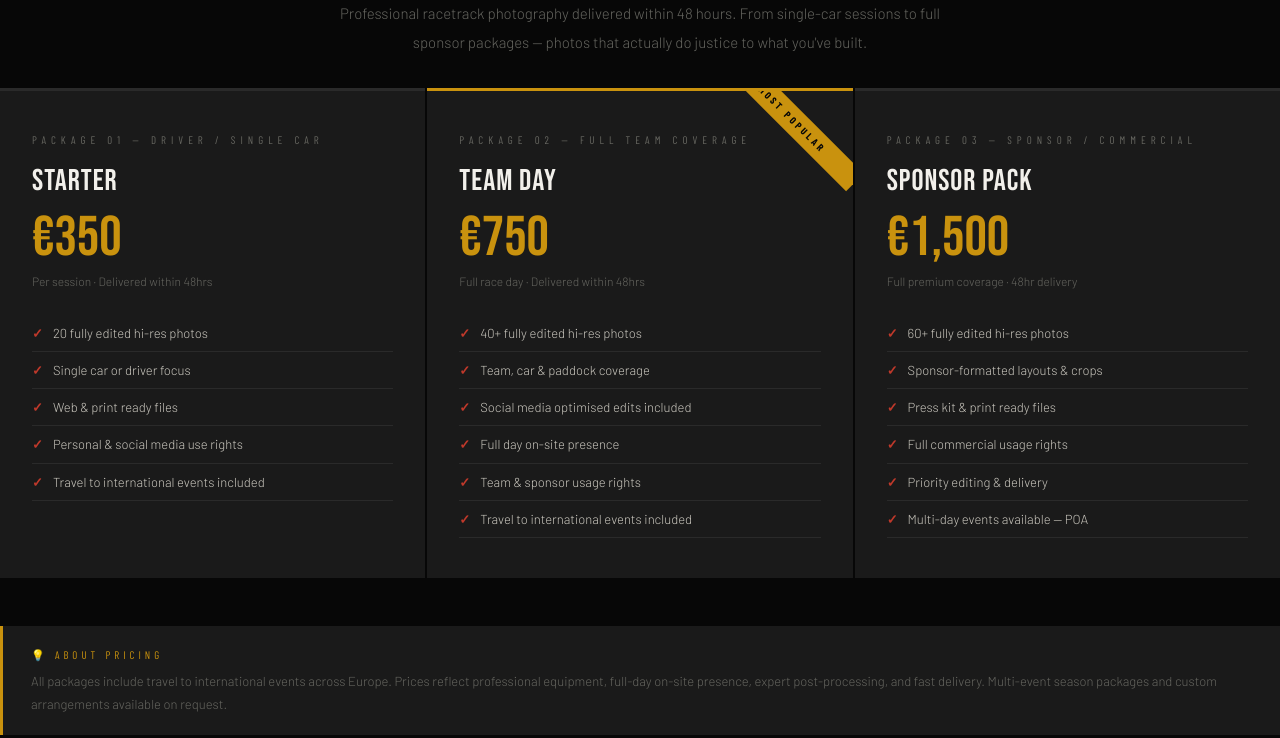
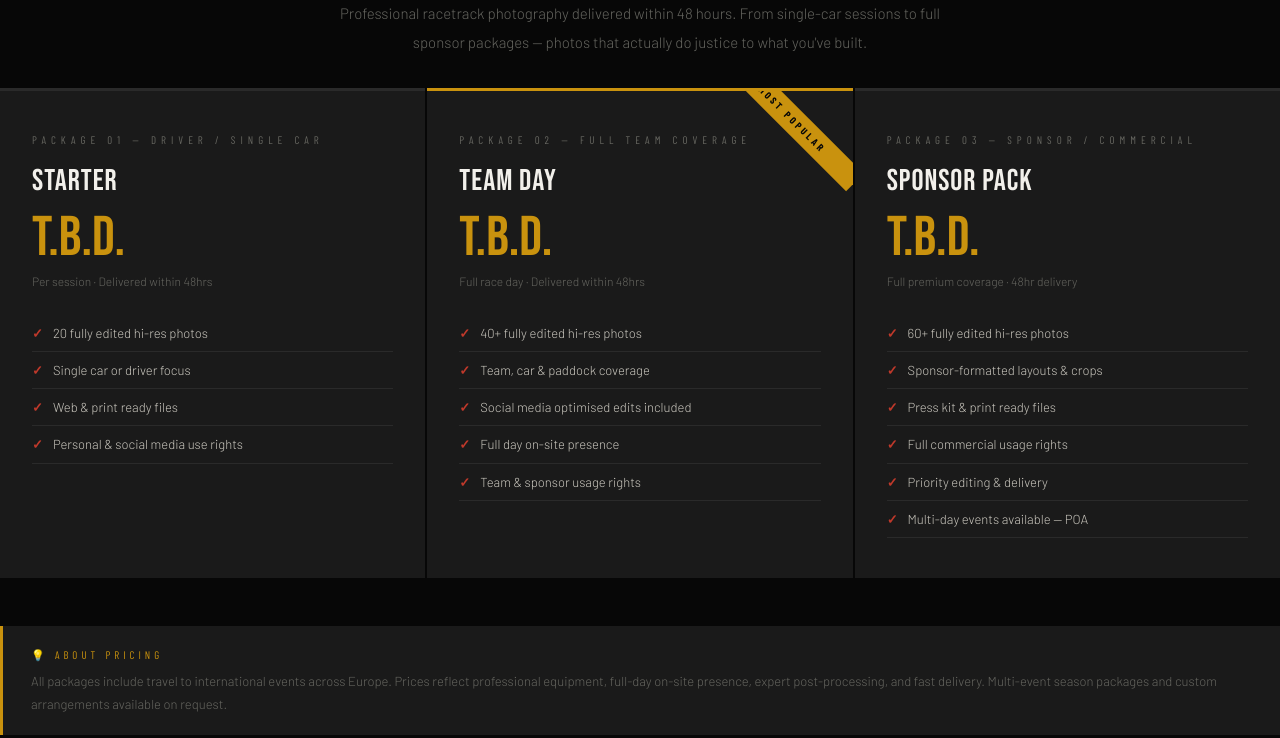
Before and after one commit to pjstech/pjs-universe, a website: page autography.html in a window 1280 px wide. Shown: the part 555-1293 px from the top of the page. Drawn offline with nearby package versions, Linux system fonts and the light colour scheme; a web font is replaced by a local one.

Commit message:
Update autography.html

```diff
--- a/autography.html
+++ b/autography.html
@@ -139,21 +139,20 @@
     <div class="pkg-card reveal">
       <div class="pkg-tier">Package 01 — Driver / Single Car</div>
       <div class="pkg-name">Starter</div>
-      <div class="pkg-price">€350</div>
+      <div class="pkg-price">T.B.D.</div>
       <div class="pkg-sub">Per session · Delivered within 48hrs</div>
       <ul class="pkg-features">
         <li>20 fully edited hi-res photos</li>
         <li>Single car or driver focus</li>
         <li>Web & print ready files</li>
         <li>Personal & social media use rights</li>
-        <li>Travel to international events included</li>
       </ul>
     </div>
     <div class="pkg-card featured reveal">
       <div class="pkg-badge">Most Popular</div>
       <div class="pkg-tier">Package 02 — Full Team Coverage</div>
       <div class="pkg-name">Team Day</div>
-      <div class="pkg-price">€750</div>
+      <div class="pkg-price">T.B.D.</div>
       <div class="pkg-sub">Full race day · Delivered within 48hrs</div>
       <ul class="pkg-features">
         <li>40+ fully edited hi-res photos</li>
@@ -161,13 +160,12 @@
         <li>Social media optimised edits included</li>
         <li>Full day on-site presence</li>
         <li>Team & sponsor usage rights</li>
-        <li>Travel to international events included</li>
       </ul>
     </div>
     <div class="pkg-card reveal">
       <div class="pkg-tier">Package 03 — Sponsor / Commercial</div>
       <div class="pkg-name">Sponsor Pack</div>
-      <div class="pkg-price">€1,500</div>
+      <div class="pkg-price">T.B.D.</div>
       <div class="pkg-sub">Full premium coverage · 48hr delivery</div>
       <ul class="pkg-features">
         <li>60+ fully edited hi-res photos</li>
```
